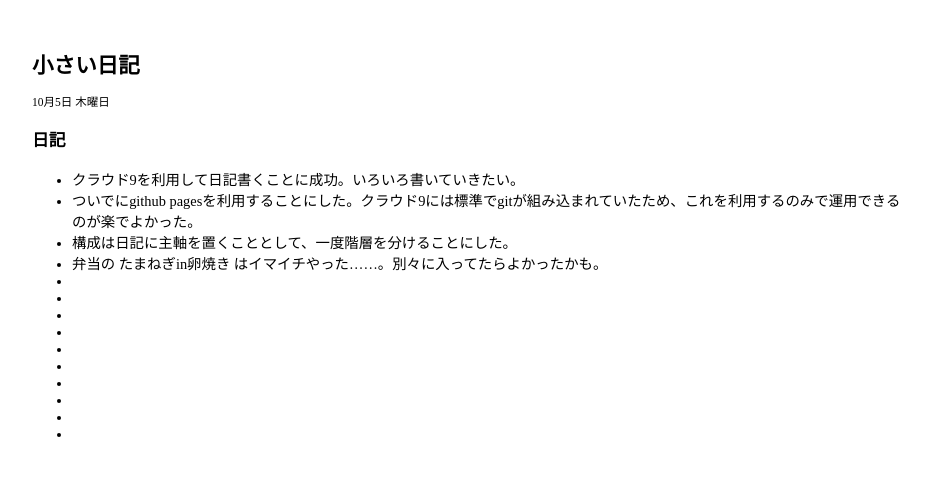
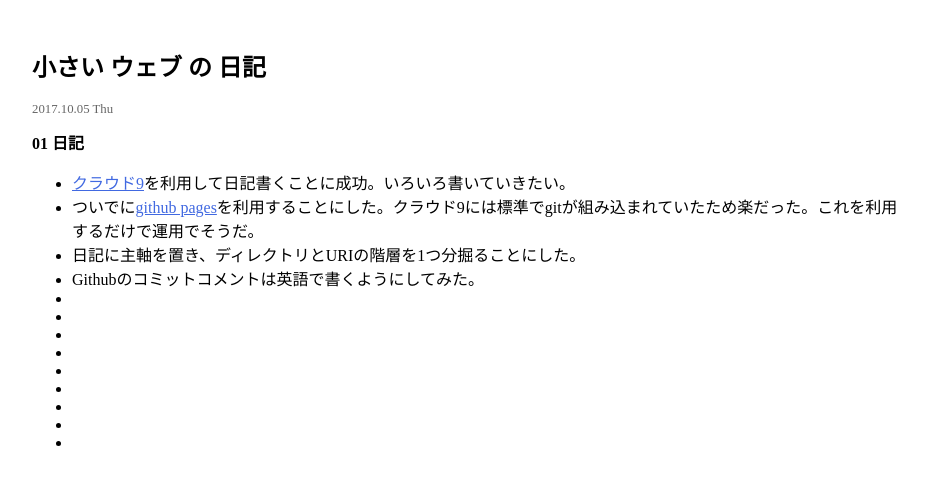
Before and after one commit to faketurn/faketurn.github.io, a plain HTML site: page 20171005/index.html in a window 1280 px wide. Shown: the whole page, without its empty margins (168-1097 px from the left). Drawn offline with Linux system fonts and the light colour scheme.

Commit message:
I edited the contents.

```diff
--- a/20171005/index.html
+++ b/20171005/index.html
@@ -8,16 +8,15 @@
 </head>
 
 <body>
-<h1>小さい日記</h1>
-<h2>10月5日 木曜日</h2>
+<h1>小さい ウェブ の 日記</h1>
+<time>2017.10.05 Thu</time>
 
-<h3>日記</h3>
+<h2>01 日記</h2>
 <ul>
-<li>クラウド9を利用して日記書くことに成功。いろいろ書いていきたい。
-</li><li>ついでにgithub pagesを利用することにした。クラウド9には標準でgitが組み込まれていたため、これを利用するのみで運用できるのが楽でよかった。
-</li><li>構成は日記に主軸を置くこととして、一度階層を分けることにした。
-</li><li>弁当の たまねぎin卵焼き はイマイチやった……。別々に入ってたらよかったかも。
-</li><li>
+<li><a href="https://c9.io/">クラウド9</a>を利用して日記書くことに成功。いろいろ書いていきたい。
+</li><li>ついでに<a href="https://faketurn.github.io">github pages</a>を利用することにした。クラウド9には標準でgitが組み込まれていたため楽だった。これを利用するだけで運用でそうだ。
+</li><li>日記に主軸を置き、ディレクトリとURIの階層を1つ分掘ることにした。
+</li><li>Githubのコミットコメントは英語で書くようにしてみた。
 </li><li>
 </li><li>
 </li><li>
--- a/css/style.css
+++ b/css/style.css
@@ -1,14 +1,27 @@
 body {
 	margin: 3rem auto auto;
 	padding: 0 1rem;
-	font-size: 90%;
 	font-family: "メイリオ";
 	max-width: 55rem;
 }
 h1 {
 	font-size: 150%;
 }
+time {
+	font-size: 80%;
+	color: #666;
+}
 h2 {
-	font-size: 80%;
-	font-weight: normal;
+	font-size: 100%;
+	font-weight: bold;
 }
+a:link {
+	color: royalblue;
+}
+a:visited {
+	color: orangered;
+}
+a:hover,
+a:active {
+	color: royalblue;
+}
```
Also changed, not shown: index.html (+0 -8 lines).
